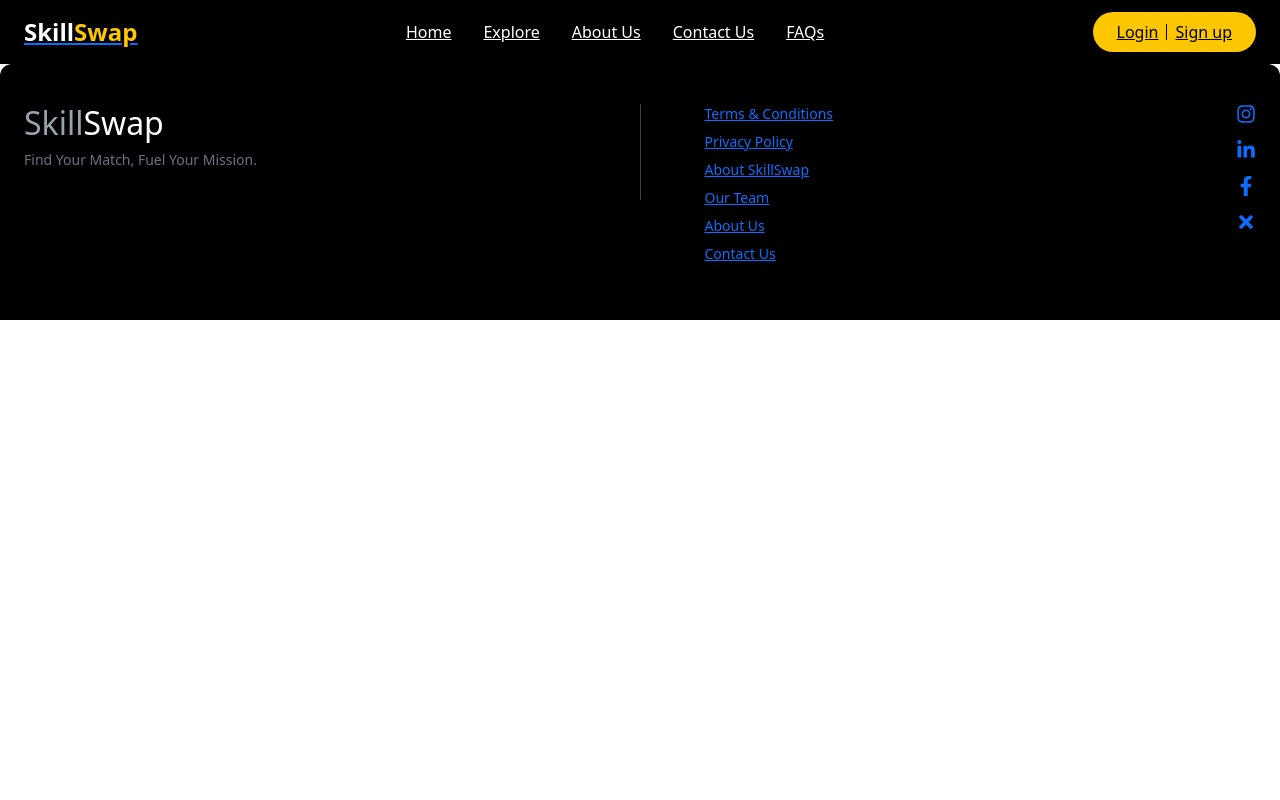
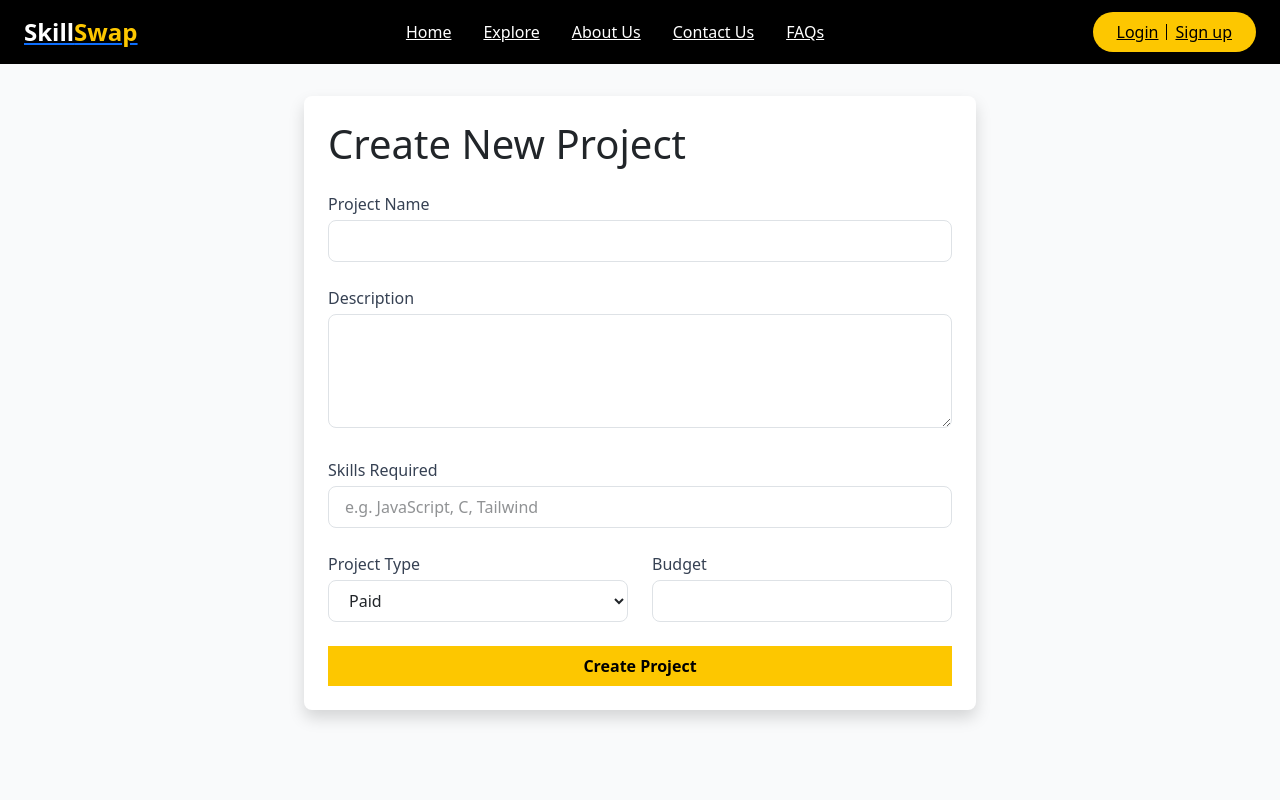
Before and after one commit to abhaypatidar3/Minor-2, a React (Vite) app in the folder frontend/: page /createprojects in a window 1280 px wide. Shown: the top 800 px of the page. Built offline with nearby package versions, Linux system fonts and the light colour scheme.

Commit message:
done with major frontend and backend intgration

```diff
--- a/frontend/src/App.jsx
+++ b/frontend/src/App.jsx
@@ -15,6 +15,8 @@ import SearchBySkill from "./components/SerachBySkill";
 import GetProfile from "./components/GetProfile";
 import HireTalent from "./components/HireTalent";
 import Project from "./components/Project";
+import CreateProject from "./components/CreateProject";
+import ProfileDashboard from "./components/GetProfile";
 
 export default function App() {
   return (
@@ -38,6 +40,8 @@ export default function App() {
           <Route path="/getprofile" element={<GetProfile />} />
           <Route path="/hireme" element={<HireTalent />} />
           <Route path='/projects' element={<Project />} />
+          <Route path='/createprojects' element={<CreateProject />} />
+          <Route path="/profile" element={<ProfileDashboard />} />
         </Routes>
       </main>
 
--- /dev/null
+++ b/frontend/src/components/CreateProject.jsx
@@ -0,0 +1,125 @@
+import React, { useState } from 'react';
+import { useNavigate } from 'react-router-dom';
+import client from '../api/client';
+
+export default function CreateProject() {
+  const [formData, setFormData] = useState({
+    name: '',
+    description: '',
+    skillsRequired: '', // comma-separated
+    projectType: 'paid',
+    budget: ''
+  });
+  const [error, setError] = useState('');
+  const [message, setMessage] = useState('');
+  const navigate = useNavigate();
+
+  const handleChange = (e) => {
+    const { name, value } = e.target;
+    setFormData(prev => ({ ...prev, [name]: value }));
+  };
+
+  const handleSubmit = async (e) => {
+    e.preventDefault();
+    setError('');
+    setMessage('');
+    try {
+      const payload = {
+        name: formData.name,
+        description: formData.description,
+        skillsRequired: formData.skillsRequired.split(',').map(s => s.trim()),
+        projectType: formData.projectType,
+        budget: formData.budget
+      };
+      await client.post('/projects/create', payload);
+      setMessage('Project created successfully');
+      // Optionally redirect to projects list
+      navigate('/projects');
+    } catch (err) {
+      console.error(err);
+      setError(err.response?.data?.message || 'Failed to create project');
+    }
+  };
+
+  return (
+    <div className="min-h-screen bg-gray-50 py-8 px-4">
+      <div className="max-w-2xl mx-auto bg-white p-6 rounded-lg shadow">
+        <h1 className="text-2xl font-semibold mb-4">Create New Project</h1>
+        {message && <p className="text-green-600 mb-4">{message}</p>}
+        {error && <p className="text-red-600 mb-4">{error}</p>}
+        <form onSubmit={handleSubmit} className="space-y-6">
+          <div>
+            <label className="block text-gray-700 mb-1">Project Name</label>
+            <input
+              type="text"
+              name="name"
+              value={formData.name}
+              onChange={handleChange}
+              required
+              className="w-full border border-gray-300 rounded-lg px-3 py-2 focus:outline-none focus:ring-2 focus:ring-yellow-400"
+            />
+          </div>
+
+          <div>
+            <label className="block text-gray-700 mb-1">Description</label>
+            <textarea
+              name="description"
+              value={formData.description}
+              onChange={handleChange}
+              rows="4"
+              required
+              className="w-full border border-gray-300 rounded-lg px-3 py-2 focus:outline-none focus:ring-2 focus:ring-yellow-400 resize-none"
+            />
+          </div>
+
+          <div>
+            <label className="block text-gray-700 mb-1">Skills Required</label>
+            <input
+              type="text"
+              name="skillsRequired"
+              value={formData.skillsRequired}
+              onChange={handleChange}
+              placeholder="e.g. JavaScript, C, Tailwind"
+              required
+              className="w-full border border-gray-300 rounded-lg px-3 py-2 focus:outline-none focus:ring-2 focus:ring-yellow-400"
+            />
+          </div>
+
+          <div className="grid grid-cols-1 md:grid-cols-2 gap-4">
+            <div>
+              <label className="block text-gray-700 mb-1">Project Type</label>
+              <select
+                name="projectType"
+                value={formData.projectType}
+                onChange={handleChange}
+                className="w-full border border-gray-300 rounded-lg px-3 py-2 focus:outline-none focus:ring-2 focus:ring-yellow-400 bg-white"
+              >
+                <option value="paid">Paid</option>
+                <option value="unpaid">Unpaid</option>
+                <option value="exchange">Exchange</option>
+              </select>
+            </div>
+            <div>
+              <label className="block text-gray-700 mb-1">Budget</label>
+              <input
+                type="number"
+                name="budget"
+                value={formData.budget}
+                onChange={handleChange}
+                required
+                className="w-full border border-gray-300 rounded-lg px-3 py-2 focus:outline-none focus:ring-2 focus:ring-yellow-400"
+              />
+            </div>
+          </div>
+
+          <button
+            type="submit"
+            className="w-full bg-yellow-400 text-black font-semibold px-6 py-2 rounded-full hover:opacity-90 transition"
+          >
+            Create Project
+          </button>
+        </form>
+      </div>
+    </div>
+  );
+}
--- a/frontend/src/components/Explore.jsx
+++ b/frontend/src/components/Explore.jsx
@@ -85,9 +85,12 @@ const Explore = () => {
           <p className="mt-4 text-gray-400">
             Update skills, bio, endorsements, availability.
           </p>
-          <button className="self-end mt-6 bg-yellow-400 text-black font-medium py-2 px-4 rounded-full hover:opacity-90">
+          <Link
+            to="/Profile"
+            className="self-end mt-6 bg-yellow-400 text-black font-medium py-2 px-4 rounded-full hover:opacity-90"
+          >
             Explore
-          </button>
+          </Link>
         </div>
       </div>
     </div>
--- a/frontend/src/components/ProfileReview.jsx
+++ b/frontend/src/components/ProfileReview.jsx
@@ -36,45 +36,14 @@ const sampleReviews = [
   }
 ];
 
-const menuItems = [
-  { key: 'Overview', icon: <FiList /> },
-  { key: 'Update Profile', icon: <FiEdit /> },
-  { key: 'Add a Project', icon: <FiPlus /> },
-  { key: 'Requests', icon: <FiClipboard /> },
-  { key: 'Bookmarks', icon: <FiBookmark /> },
-  { key: 'Reviews', icon: <FiStar /> },
-  { key: 'Payment History', icon: <FiUser /> },
-  { key: 'Settings', icon: <FiSettings /> }
-];
+
 
 const ProfileReviews = () => {
   return (
     <div className="min-h-screen bg-gray-50 py-8 px-4">
       <h1 className="text-3xl font-semibold text-gray-900 mb-6">Welcome back, Abhishek!</h1>
       <div className="bg-white rounded-lg shadow-lg flex overflow-hidden">
-        {/* Sidebar */}
-        <aside className="w-64 bg-gray-200 p-6">
-          <div className="flex flex-col items-center mb-8">
-            <img
-              src="/image/avatar.png"
-              alt="Aastha Avatar"
-              className="w-24 h-24 rounded-full mb-4"
-            />
-            <h2 className="text-xl font-semibold text-gray-800">Aastha Kanade</h2>
-          </div>
-          <nav className="flex flex-col space-y-4">
-            {menuItems.map(item => (
-              <a
-                key={item.key}
-                href="#"
-                className={`flex items-center space-x-2 text-gray-700 hover:text-gray-900 ${item.key === 'Reviews' ? 'font-medium' : ''}`}
-              >
-                {item.icon}
-                <span>{item.key}</span>
-              </a>
-            ))}
-          </nav>
-        </aside>
+
 
         {/* Main Content */}
         <main className="flex-1 p-8">
--- a/frontend/src/components/UpdateProfile.jsx
+++ b/frontend/src/components/UpdateProfile.jsx
@@ -27,43 +27,14 @@ const UpdateProfile = () => {
     console.log('Update Profile', formData);
   };
 
-  const menuItems = [
-    'Overview',
-    'Update Profile',
-    'Add a Project',
-    'Requests',
-    'Bookmarks',
-    'Reviews',
-    'Payment History',
-    'Settings'
-  ];
+
 
   return (
     <div className="min-h-screen bg-gray-50 py-8 px-4">
       <h1 className="text-3xl font-semibold text-gray-900 mb-6">Welcome back, Aastha!</h1>
       <div className="bg-white rounded-lg shadow-lg flex overflow-hidden">
         {/* Sidebar */}
-        <aside className="w-64 bg-gray-200 p-6">
-          <div className="flex flex-col items-center mb-8">
-            <img
-              src="/image/avatar.png"
-              alt="Aastha Avatar"
-              className="w-24 h-24 rounded-full mb-4"
-            />
-            <h2 className="text-xl font-semibold text-gray-800">Aastha Kanade</h2>
-          </div>
-          <nav className="flex flex-col space-y-4">
-            {menuItems.map(item => (
-              <a
-                key={item}
-                href="#"
-                className={`text-gray-700 hover:text-gray-900 ${item === 'Update Profile' ? 'font-medium' : ''}`}
-              >
-                {item}
-              </a>
-            ))}
-          </nav>
-        </aside>
+
 
         {/* Main Content */}
         <main className="flex-1 p-8">
```
Also changed, not shown: frontend/src/components/GetProfile.jsx (+84 -57 lines), frontend/src/components/Project.jsx (+42 -24 lines).
